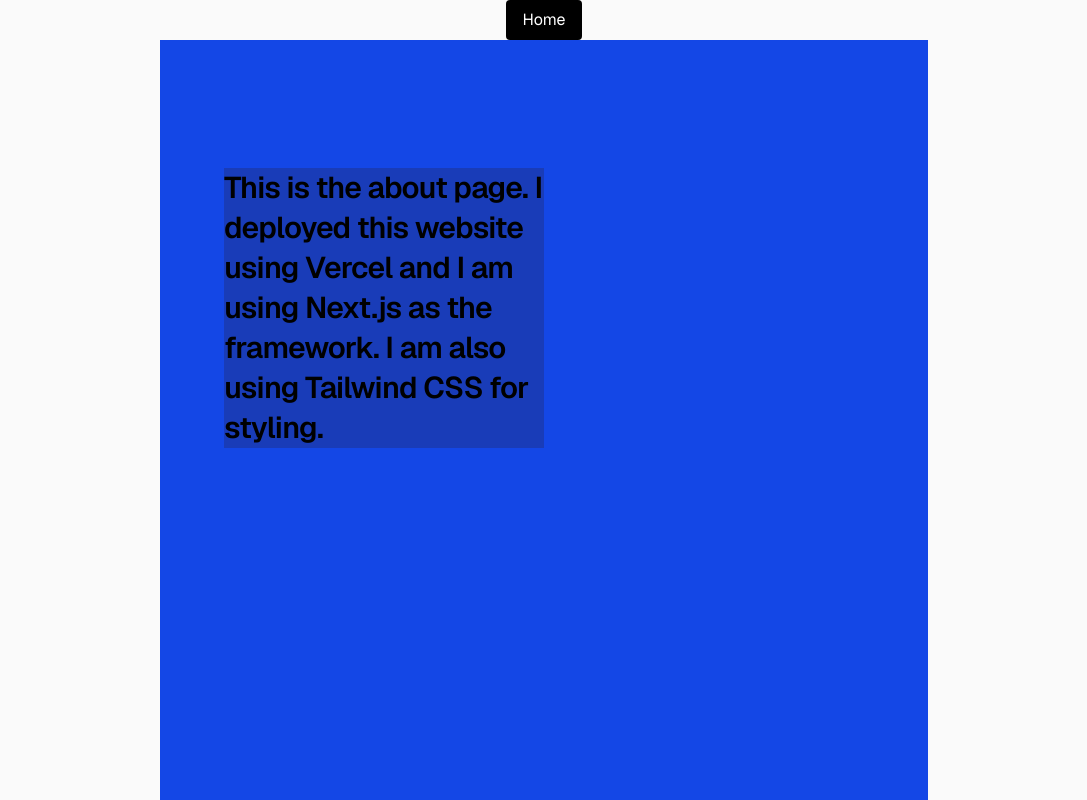
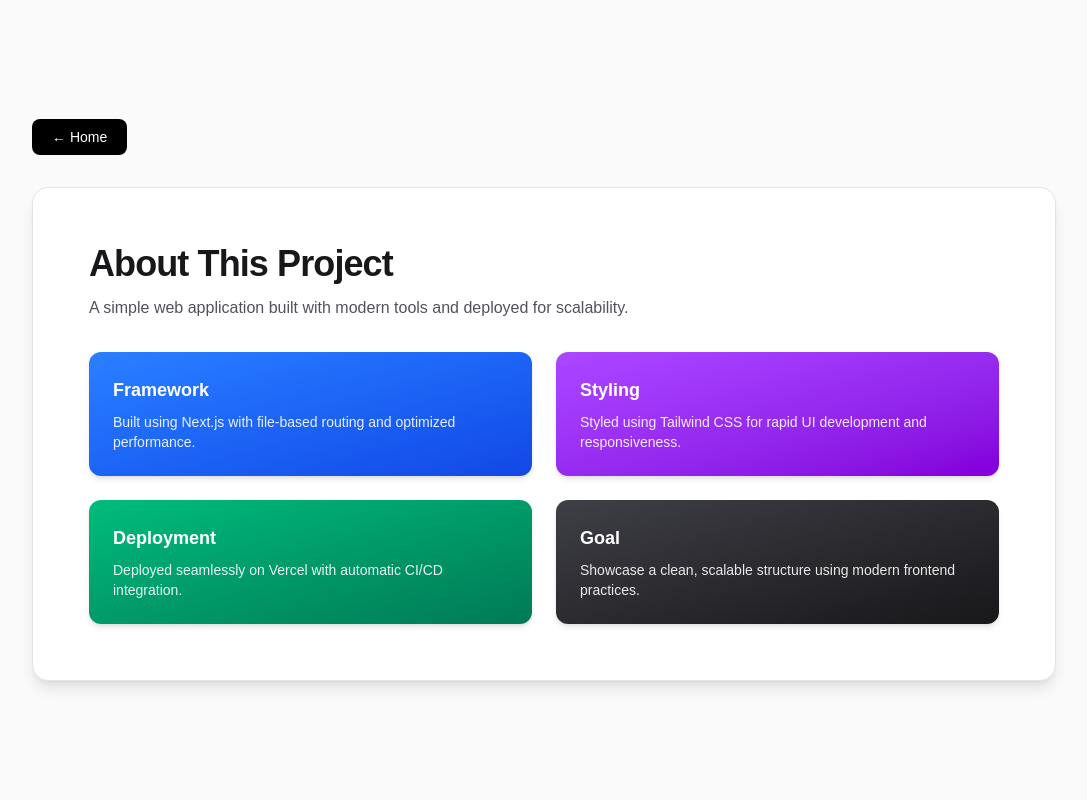
Before and after one commit to EdjayDev/Landing-Page, a Next.js app: page /about in a window 1280 px wide. Shown: the whole page, without its empty margins (96-1183 px from the left). Built offline with nearby package versions, Linux system fonts and the light colour scheme.

Commit message:
Updated About page

```diff
--- a/app/about/page.tsx
+++ b/app/about/page.tsx
@@ -2,19 +2,59 @@
 
 export default function About() {
   return (
-    <div className="flex flex-col flex-1 items-center justify-center bg-zinc-50 font-sans dark:bg-black">
-      <Link
-        href="/"
-        className="rounded bg-black px-4 py-2 text-white hover:bg-zinc-800 transition-colors"
-      >
-        Home
-      </Link>
-      <main className="bg-blue-700 flex flex-1 w-full max-w-3xl flex-col items-center justify-between py-32 px-16 dark:bg-black sm:items-start">
-        <h1 className="bg-blue-800 max-w-xs text-3xl font-semibold leading-10 tracking-tight  text-black dark:text-zinc-50">
-          This is the about page. I deployed this website using Vercel and I am
-          using Next.js as the framework. I am also using Tailwind CSS for
-          styling.
-        </h1>
+    <div className="min-h-screen flex flex-col items-center justify-center bg-zinc-50 dark:bg-black px-6 py-12">
+      <div className="w-full max-w-5xl flex justify-start mb-8">
+        <Link
+          href="/"
+          className="rounded-lg bg-black px-5 py-2 text-sm font-medium text-white hover:bg-zinc-800 transition-colors dark:bg-zinc-800 dark:hover:bg-zinc-700"
+        >
+          ← Home
+        </Link>
+      </div>
+
+      <main className="w-full max-w-5xl bg-white dark:bg-zinc-900 rounded-2xl shadow-lg p-10 sm:p-14 border border-zinc-200 dark:border-zinc-800">
+        <div className="mb-8">
+          <h1 className="text-4xl font-bold tracking-tight text-zinc-900 dark:text-white">
+            About This Project
+          </h1>
+          <p className="mt-3 text-zinc-600 dark:text-zinc-400 max-w-xl">
+            A simple web application built with modern tools and deployed for
+            scalability.
+          </p>
+        </div>
+
+        <div className="grid gap-6 sm:grid-cols-2">
+          <div className="p-6 rounded-xl bg-gradient-to-br from-blue-500 to-blue-700 text-white shadow-md">
+            <h2 className="text-lg font-semibold mb-2">Framework</h2>
+            <p className="text-sm opacity-90">
+              Built using Next.js with file-based routing and optimized
+              performance.
+            </p>
+          </div>
+
+          <div className="p-6 rounded-xl bg-gradient-to-br from-purple-500 to-purple-700 text-white shadow-md">
+            <h2 className="text-lg font-semibold mb-2">Styling</h2>
+            <p className="text-sm opacity-90">
+              Styled using Tailwind CSS for rapid UI development and
+              responsiveness.
+            </p>
+          </div>
+
+          <div className="p-6 rounded-xl bg-gradient-to-br from-emerald-500 to-emerald-700 text-white shadow-md">
+            <h2 className="text-lg font-semibold mb-2">Deployment</h2>
+            <p className="text-sm opacity-90">
+              Deployed seamlessly on Vercel with automatic CI/CD integration.
+            </p>
+          </div>
+
+          <div className="p-6 rounded-xl bg-gradient-to-br from-zinc-700 to-zinc-900 text-white shadow-md">
+            <h2 className="text-lg font-semibold mb-2">Goal</h2>
+            <p className="text-sm opacity-90">
+              Showcase a clean, scalable structure using modern frontend
+              practices.
+            </p>
+          </div>
+        </div>
       </main>
     </div>
   );
```
